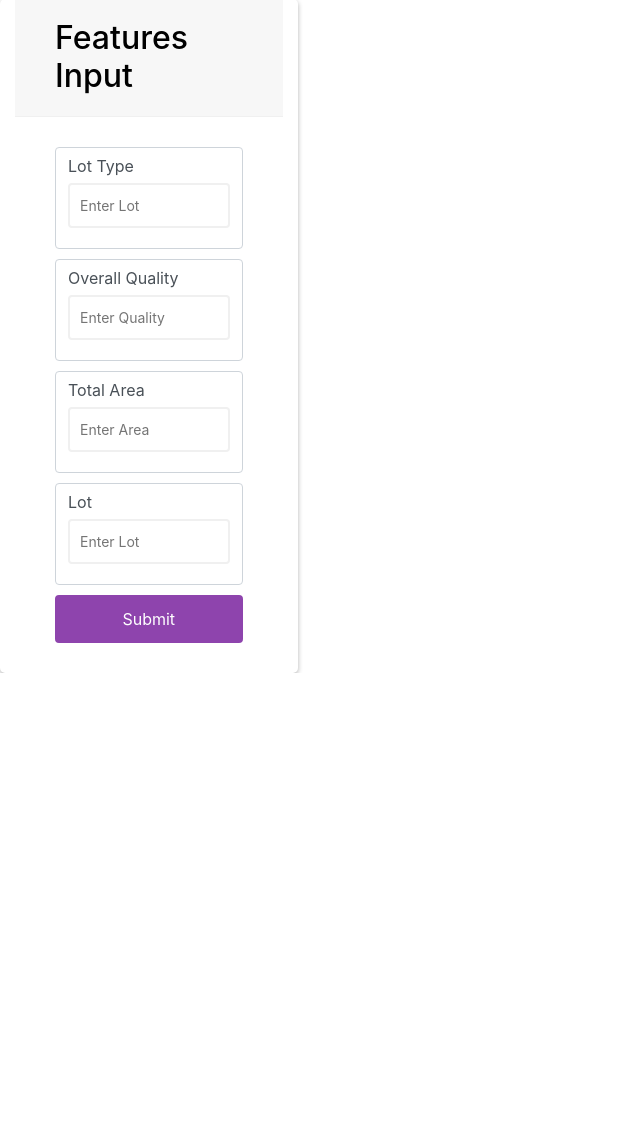
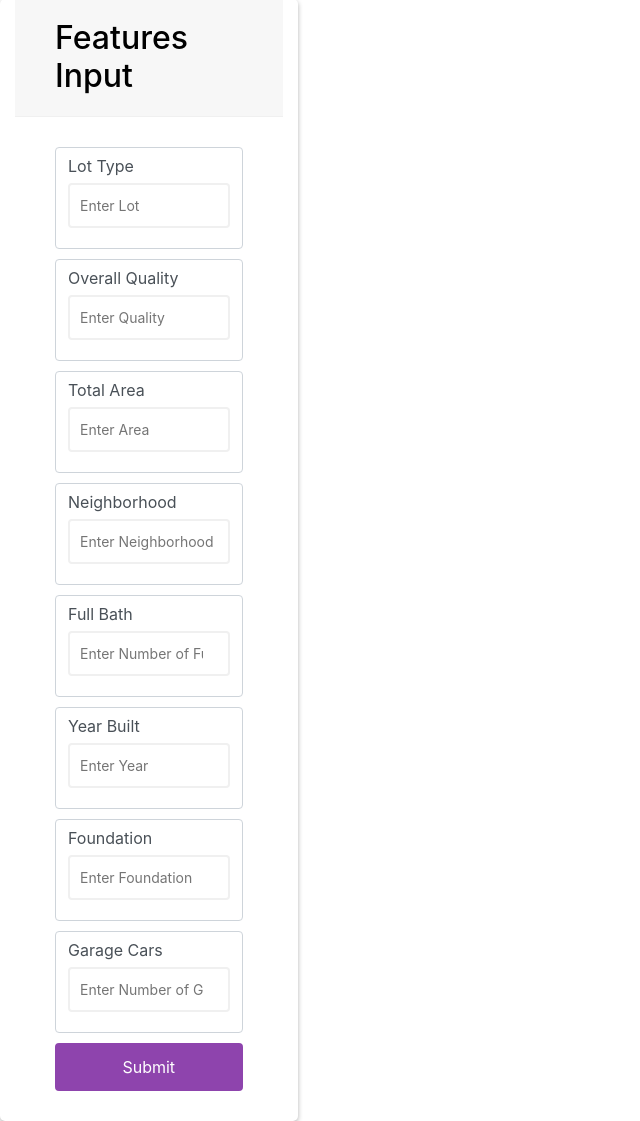
Before and after one commit to yajingran/group_2_final_project, a Flask app: page / in a window 1280 px wide. Shown: the part 715-1836 px from the top of the page, without its empty margins (0-640 px from the left). Before the commit the page ends 1388 px from the top, so only its background shows below. Run offline with Flask 2, Linux system fonts and the light colour scheme; some libraries are stand-ins or nearby versions.

Commit message:
added features

```diff
--- a/static/js/script.js
+++ b/static/js/script.js
@@ -0,0 +1,30 @@
+
+
+const form = document.getElementById('form');
+const lot = document.getElementById('lot');
+const quality = document.getElementById('quality');
+const area = document.getElementById('area');
+const neighborhood = document.getElementById('neighborhood');
+const username = document.getElementById('fullbath');
+const username = document.getElementById('year');
+const username = document.getElementById('foundation');
+const username = document.getElementById('garagecars');
+const username = document.getElementById('');
+const username = document.getElementById('');
+
+
+form.addEventListener('submit', (e) => {
+    e.preventDefault();
+
+    checkInputs();
+});
+
+function checkInputs() {
+    const lotValue = lot.value.trim();
+    const qualityValue = quality.value.trim();
+
+
+
+
+
+}
--- a/templates/index.html
+++ b/templates/index.html
@@ -62,23 +62,45 @@
                 <form class="form" id="form">
                   <div class="form-control">
                     <label>Lot Type</label>
-                    <input type="text" placeholder="Enter Lot" id="lot">
+                    <input type="text" placeholder="Enter Lot" id="lott">
                   </div>
 
                    <div class="form-control">
                     <label>Overall Quality</label>
-                    <input type="text" placeholder="Enter Quality" id="quality">
+                    <input type="number" placeholder="Enter Quality" id="quality">
                   </div>
 
                     <div class="form-control">
                     <label>Total Area</label>
-                    <input type="text" placeholder="Enter Area" id="quality">
+                    <input type="number" placeholder="Enter Area" id="area">
                   </div>
 
                   <div class="form-control">
-                    <label>Lot</label>
-                    <input type="text" placeholder="Enter Lot" id="lot">
+                    <label>Neighborhood</label>
+                    <input type="text" placeholder="Enter Neighborhood" id="neighborhood">
                   </div>
+
+                  <div class="form-control">
+                    <label>Full Bath</label>
+                    <input type="number" placeholder="Enter Number of Full Bath" id="fullbath">
+                  </div>
+
+                  <div class="form-control">
+                    <label>Year Built</label>
+                    <input type="number" placeholder="Enter Year" id="year">
+                  </div>
+
+                  <div class="form-control">
+                    <label>Foundation</label>
+                    <input type="text" placeholder="Enter Foundation" id="foundation">
+                  </div>
+
+                  <div class="form-control">
+                    <label>Garage Cars</label>
+                    <input type="number" placeholder="Enter Number of Garage Cars" id="garagecars">
+                  </div>
+
+
 
               <button>Submit</button>
 
```
